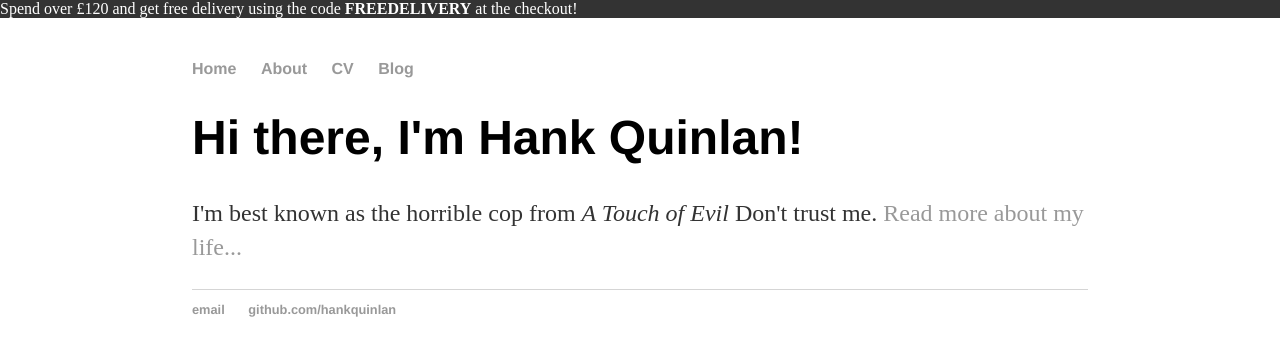
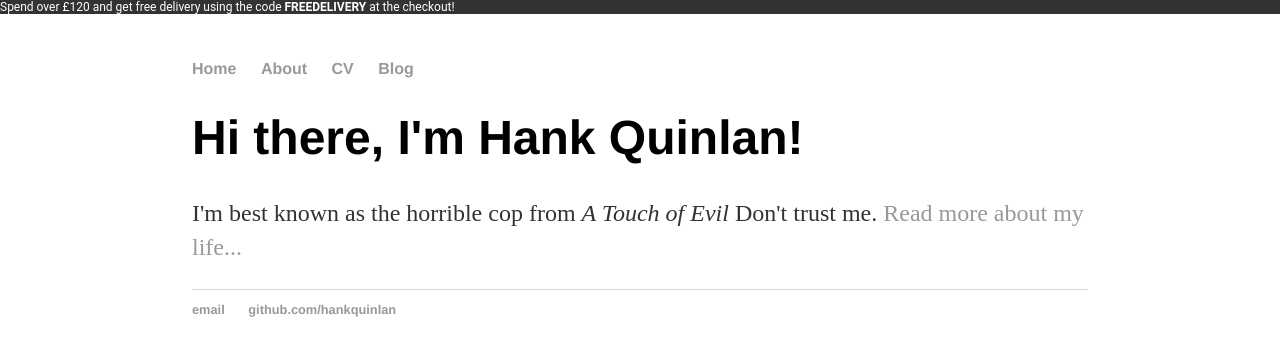
Before and after one commit to janedixon/janedixon.github.io, a plain HTML site: page index.html in a window 1280 px wide. Drawn offline with Linux system fonts and the light colour scheme.

Commit message:
Update index.html

```diff
--- a/index.html
+++ b/index.html
@@ -8,8 +8,13 @@
 					     position: absolute;
 					     top: 0;
 					     left: 0;
-					     width: 100%;"
-		     text-align:center;>
+					     width: 100%;
+			   		text-align:center;
+			    		font-family: Roboto;
+  					font-size: 12px;
+  					font-weight: 400;
+  					line-height: 14px;
+  					text-align: left;">
 			Spend over £120 and get free delivery using the code <b>FREEDELIVERY</b> at the checkout!
 		</div>
 		<title>Hank Quinlan, Horrible Cop</title>
```
